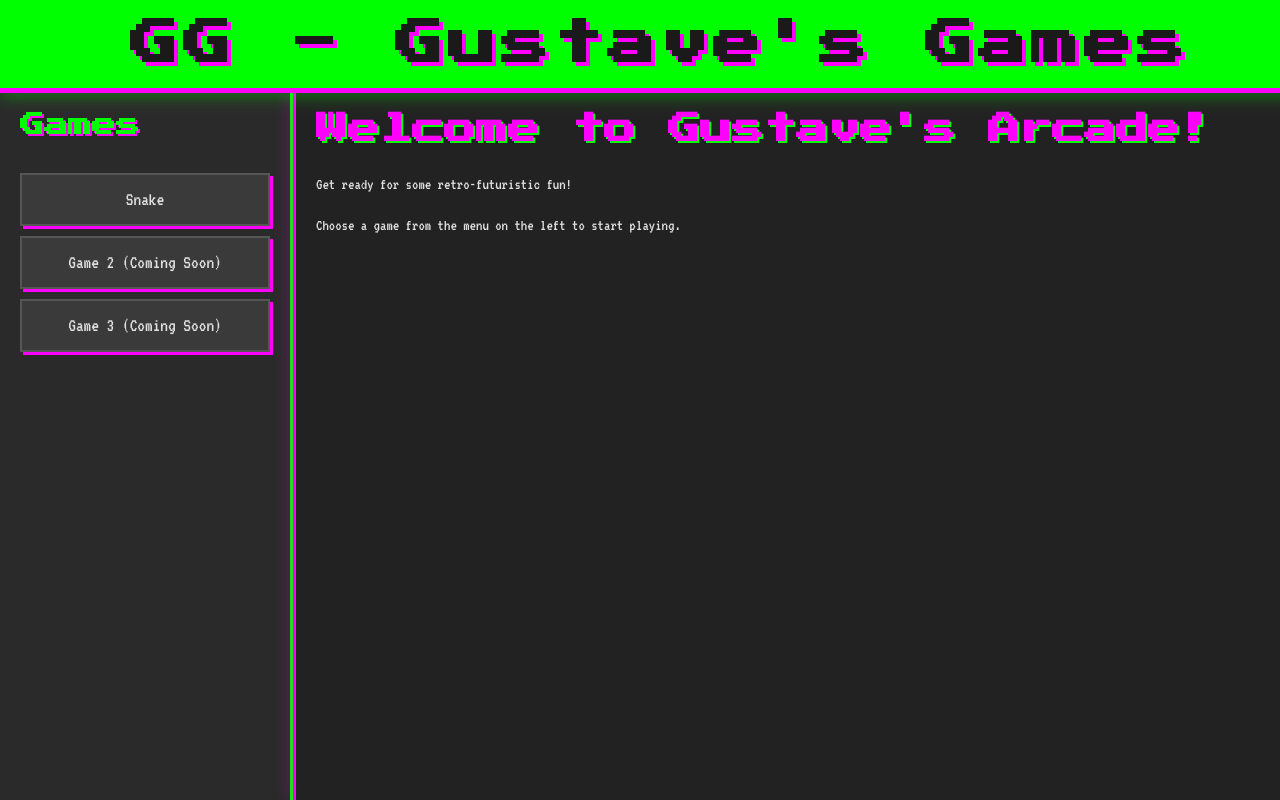
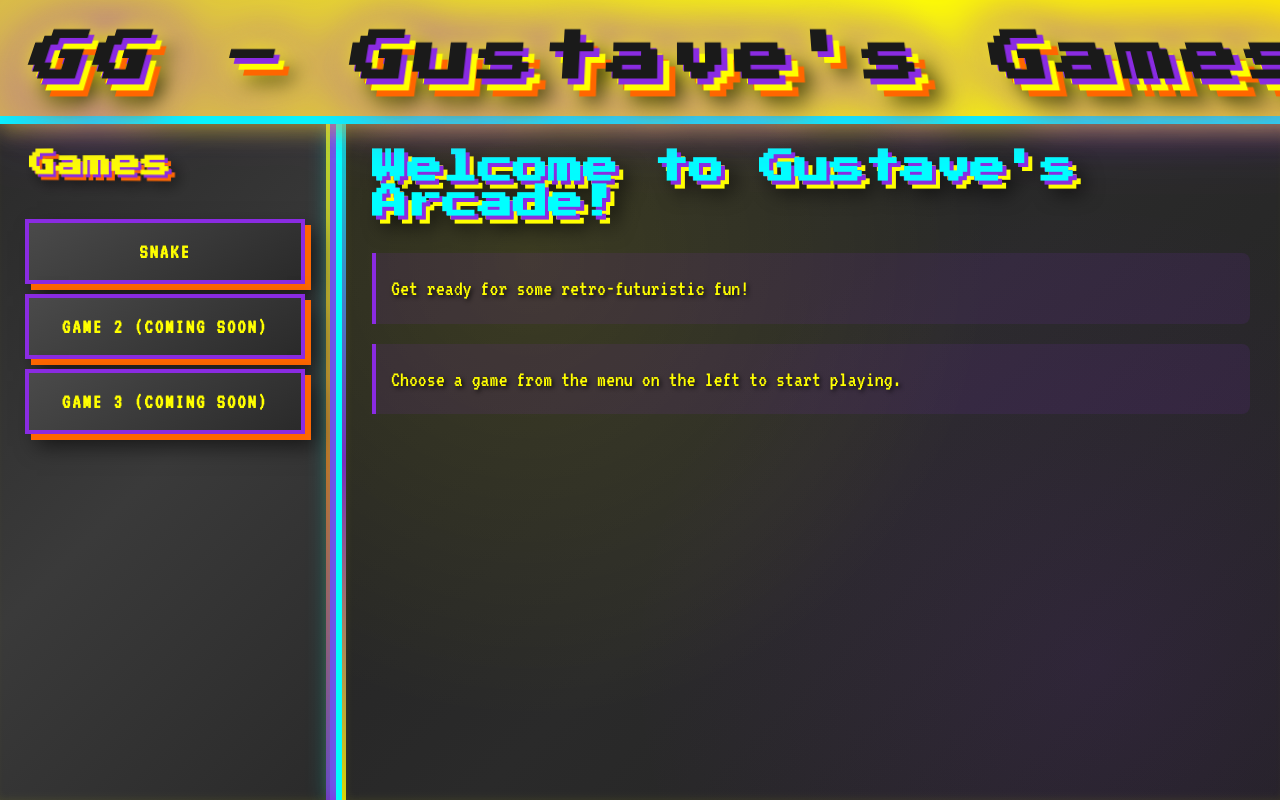
Before and after one commit to CamilleMo/gustave_site, a plain HTML site: page index.html in a window 1280 px wide. Shown: the top 800 px of the page. Drawn offline with Linux system fonts and the light colour scheme.

Commit message:
new style

```diff
--- a/style.css
+++ b/style.css
@@ -3,8 +3,12 @@
 :root {
     --bg-color: #1a1a1a;
     --text-color: #e0e0e0;
-    --accent-color-1: #00ff00; /* Neon Green */
-    --accent-color-2: #ff00ff; /* Neon Magenta */
+    --accent-color-1: #ff00ff; /* Neon Magenta */
+    --accent-color-2: #00ff00; /* Neon Green */
+    --purple: #8a2be2; /* Bright Purple */
+    --yellow: #ffff00; /* Bright Yellow */
+    --orange: #ff6600; /* Orange */
+    --cyan: #00ffff; /* Cyan */
     --border-color: #555;
 }
 
@@ -20,22 +24,46 @@ body {
 }
 
 header {
-    background-color: var(--accent-color-1);
+    background: linear-gradient(45deg, var(--purple), var(--yellow), var(--orange));
+    background-size: 400% 400%;
+    animation: gradientShift 3s ease infinite;
     color: var(--bg-color);
-    padding: 20px;
+    padding: 30px;
     text-align: center;
-    border-bottom: 5px solid var(--accent-color-2);
-    box-shadow: 0 5px 15px rgba(0, 255, 0, 0.3);
+    border-bottom: 8px solid var(--cyan);
+    box-shadow: 0 8px 20px rgba(255, 255, 0, 0.4), 0 0 30px rgba(138, 43, 226, 0.3);
     width: 100%;
     z-index: 1000;
+    position: relative;
+}
+
+@keyframes gradientShift {
+    0% { background-position: 0% 50%; }
+    50% { background-position: 100% 50%; }
+    100% { background-position: 0% 50%; }
 }
 
 h1 {
     font-family: 'Press Start 2P', cursive;
-    font-size: 3em;
+    font-size: 3.5em;
     margin: 0;
-    text-shadow: 4px 4px var(--accent-color-2);
-    letter-spacing: 5px;
+    text-shadow:
+        6px 6px 0 var(--purple),
+        12px 12px 0 var(--yellow),
+        18px 18px 0 var(--orange),
+        24px 24px 20px rgba(0, 0, 0, 0.8);
+    letter-spacing: 8px;
+    transform: perspective(500px) rotateX(15deg);
+    animation: titleGlow 2s ease-in-out infinite alternate;
+}
+
+@keyframes titleGlow {
+    0% {
+        filter: drop-shadow(0 0 10px var(--yellow)) drop-shadow(0 0 20px var(--purple));
+    }
+    100% {
+        filter: drop-shadow(0 0 20px var(--yellow)) drop-shadow(0 0 40px var(--purple));
+    }
 }
 
 .content-area {
@@ -47,25 +75,48 @@ h1 {
 }
 
 nav {
-    width: 250px;
-    flex-shrink: 0; /* Prevent nav from shrinking */
-    background-color: #2a2a2a;
-    border-right: 3px solid var(--accent-color-1);
-    padding: 20px;
-    box-shadow: 5px 0 15px rgba(0, 255, 0, 0.2);
+    width: 280px;
+    flex-shrink: 0;
+    background: linear-gradient(135deg, #2a2a2a 0%, #3a3a3a 50%, #2a2a2a 100%);
+    border-right: 6px solid var(--purple);
+    padding: 25px;
+    box-shadow:
+        8px 0 20px rgba(138, 43, 226, 0.4),
+        inset -4px 0 8px rgba(255, 255, 0, 0.1);
     display: flex;
     flex-direction: column;
     align-items: flex-start;
     overflow-y: auto;
+    position: relative;
+}
+
+nav::before {
+    content: '';
+    position: absolute;
+    top: 0;
+    right: 0;
+    width: 4px;
+    height: 100%;
+    background: linear-gradient(to bottom, var(--yellow), var(--orange), var(--purple));
+    animation: pulse 2s ease-in-out infinite alternate;
+}
+
+@keyframes pulse {
+    0% { opacity: 0.6; }
+    100% { opacity: 1; }
 }
 
 nav h2 {
     font-family: 'Press Start 2P', cursive;
-    color: var(--accent-color-1);
-    font-size: 1.5em;
+    color: var(--yellow);
+    font-size: 1.8em;
     margin-top: 0;
-    margin-bottom: 20px;
-    text-shadow: 2px 2px var(--accent-color-2);
+    margin-bottom: 25px;
+    text-shadow:
+        3px 3px 0 var(--purple),
+        6px 6px 0 var(--orange),
+        9px 9px 15px rgba(0, 0, 0, 0.7);
+    transform: perspective(300px) rotateY(-10deg);
 }
 
 nav ul {
@@ -80,63 +131,168 @@ nav li {
 
 nav a {
     display: block;
-    padding: 15px 10px;
-    background-color: #3a3a3a;
-    color: var(--text-color);
+    padding: 18px 15px;
+    background: linear-gradient(145deg, #4a4a4a, #2a2a2a);
+    color: var(--yellow);
     text-decoration: none;
-    font-size: 1.2em;
-    border: 2px solid var(--border-color);
-    transition: all 0.2s ease-in-out;
+    font-size: 1.3em;
+    font-weight: bold;
+    border: 4px solid var(--purple);
+    transition: all 0.3s cubic-bezier(0.68, -0.55, 0.265, 1.55);
     text-align: center;
-    box-shadow: 3px 3px 0 var(--accent-color-2);
+    box-shadow:
+        6px 6px 0 var(--orange),
+        12px 12px 20px rgba(0, 0, 0, 0.6);
+    position: relative;
+    overflow: hidden;
+    text-transform: uppercase;
+    letter-spacing: 2px;
+}
+
+nav a::before {
+    content: '';
+    position: absolute;
+    top: -50%;
+    left: -50%;
+    width: 200%;
+    height: 200%;
+    background: linear-gradient(45deg, transparent, rgba(255, 255, 0, 0.2), transparent);
+    transform: rotate(45deg);
+    transition: all 0.3s ease;
+    opacity: 0;
 }
 
 nav a:hover {
-    background-color: var(--accent-color-1);
+    background: linear-gradient(145deg, var(--yellow), var(--orange));
     color: var(--bg-color);
-    border-color: var(--accent-color-2);
-    transform: translate(-2px, -2px);
-    box-shadow: 5px 5px 0 var(--accent-color-2);
+    border-color: var(--cyan);
+    transform: translate(-4px, -4px) scale(1.05);
+    box-shadow:
+        8px 8px 0 var(--purple),
+        16px 16px 30px rgba(138, 43, 226, 0.8);
+    text-shadow: 2px 2px 4px rgba(0, 0, 0, 0.8);
+}
+
+nav a:hover::before {
+    opacity: 1;
+    animation: shimmer 0.6s ease-in-out;
+}
+
+@keyframes shimmer {
+    0% { transform: translateX(-100%) rotate(45deg); }
+    100% { transform: translateX(100%) rotate(45deg); }
+}
+
+nav a:active {
+    transform: translate(-2px, -2px) scale(0.98);
+    box-shadow:
+        4px 4px 0 var(--purple),
+        8px 8px 15px rgba(138, 43, 226, 0.6);
 }
 
 main {
     flex: 1;
-    padding: 20px;
-    background-color: #222;
-    border-left: 3px solid var(--accent-color-2);
-    box-shadow: -5px 0 15px rgba(255, 0, 255, 0.2);
+    padding: 30px;
+    background:
+        radial-gradient(circle at 20% 20%, rgba(255, 255, 0, 0.1) 0%, transparent 50%),
+        radial-gradient(circle at 80% 80%, rgba(138, 43, 226, 0.1) 0%, transparent 50%),
+        linear-gradient(135deg, #222 0%, #2a2a2a 50%, #222 100%);
+    border-left: 6px solid var(--cyan);
+    box-shadow:
+        -8px 0 20px rgba(0, 255, 255, 0.3),
+        inset 4px 0 8px rgba(255, 255, 0, 0.1);
     overflow-y: auto;
+    position: relative;
+}
+
+main::before {
+    content: '';
+    position: absolute;
+    top: 0;
+    left: 0;
+    width: 4px;
+    height: 100%;
+    background: linear-gradient(to bottom, var(--cyan), var(--purple), var(--yellow));
+    animation: pulse 2s ease-in-out infinite alternate;
 }
 
 main h2 {
     font-family: 'Press Start 2P', cursive;
-    color: var(--accent-color-2);
-    font-size: 2em;
+    color: var(--cyan);
+    font-size: 2.2em;
     margin-top: 0;
-    text-shadow: 2px 2px var(--accent-color-1);
+    text-shadow:
+        4px 4px 0 var(--purple),
+        8px 8px 0 var(--yellow),
+        12px 12px 20px rgba(0, 0, 0, 0.8);
+    animation: textBounce 3s ease-in-out infinite;
+}
+
+@keyframes textBounce {
+    0%, 100% { transform: translateY(0); }
+    50% { transform: translateY(-5px); }
 }
 
 p {
-    line-height: 1.6;
+    line-height: 1.8;
+    font-size: 1.4em;
+    color: var(--yellow);
+    text-shadow: 2px 2px 4px rgba(0, 0, 0, 0.8);
+    padding: 15px;
+    background: rgba(138, 43, 226, 0.1);
+    border-left: 4px solid var(--purple);
+    margin: 20px 0;
+    border-radius: 0 8px 8px 0;
+}
+
+body::before {
+    content: '';
+    position: fixed;
+    top: 0;
+    left: 0;
+    width: 100%;
+    height: 100%;
+    background:
+        radial-gradient(circle at 10% 10%, rgba(255, 255, 0, 0.05) 0%, transparent 20%),
+        radial-gradient(circle at 90% 90%, rgba(138, 43, 226, 0.05) 0%, transparent 20%),
+        radial-gradient(circle at 50% 50%, rgba(0, 255, 255, 0.03) 0%, transparent 30%);
+    pointer-events: none;
+    z-index: -1;
 }
 
 @media (max-width: 768px) {
+    h1 {
+        font-size: 2.5em;
+        letter-spacing: 4px;
+    }
+
     .content-area {
         flex-direction: column;
-        /* Removed padding-top: 0; */
     }
 
     nav {
         width: 100%;
         border-right: none;
-        border-bottom: 3px solid var(--accent-color-1);
-        box-shadow: 0 5px 15px rgba(0, 255, 0, 0.2);
+        border-bottom: 6px solid var(--purple);
+        box-shadow: 0 8px 20px rgba(138, 43, 226, 0.4);
+    }
+
+    nav::before {
+        width: 100%;
+        height: 4px;
+        background: linear-gradient(to right, var(--yellow), var(--orange), var(--purple));
     }
 
     main {
         width: 100%;
         border-left: none;
-        border-top: 3px solid var(--accent-color-2);
-        box-shadow: 0 -5px 15px rgba(255, 0, 255, 0.2);
+        border-top: 6px solid var(--cyan);
+        box-shadow: 0 -8px 20px rgba(0, 255, 255, 0.3);
+    }
+
+    main::before {
+        height: 4px;
+        width: 100%;
+        background: linear-gradient(to right, var(--cyan), var(--purple), var(--yellow));
     }
 }
```
